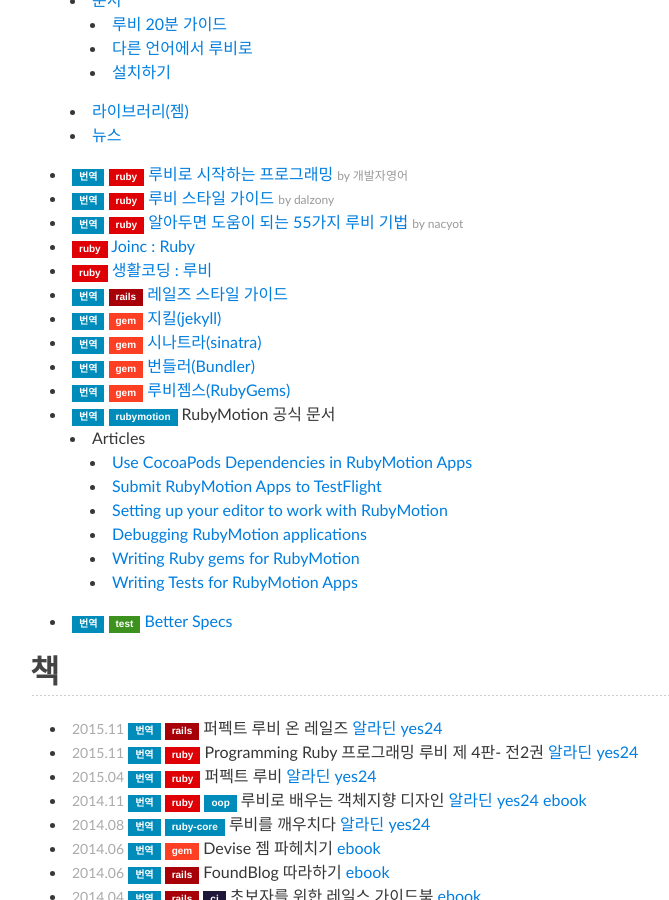
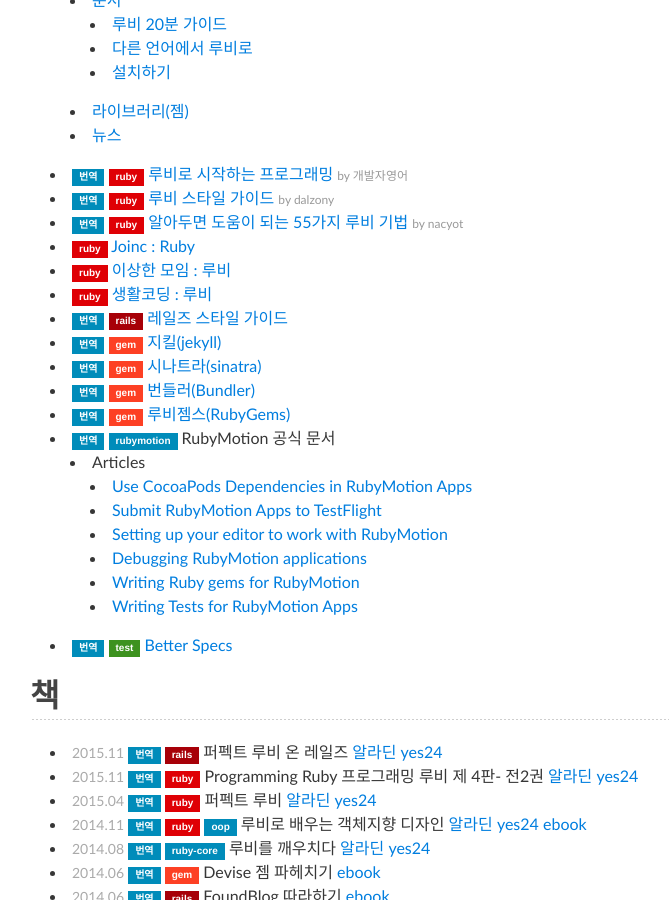
Before and after one commit to rubykr/rubykr.github.io, a Jekyll site: the page built from index.md, in a window 1280 px wide and 900 px high, scrolled down 1304 px. Shown: the whole window, without its empty margins (290-959 px from the left). Built offline with Jekyll 4.4.1, drawn with Linux system fonts in a browser that asks for light colours; comment, search, counter and statistics services are not loaded.

Commit message:
이상한 모임 링크 복원

```diff
--- a/index.md
+++ b/index.md
@@ -59,6 +59,7 @@
 - [루비 스타일 가이드](https://github.com/dalzony/ruby-style-guide/blob/master/README-koKR.md){: .article data-tags="translated ruby" data-author="dalzony"}
 - [알아두면 도움이 되는 55가지 루비 기법](https://gist.github.com/nacyot/7624036){: .article data-tags="translated ruby" data-author="nacyot"}
 - [Joinc : Ruby](http://www.joinc.co.kr/modules/moniwiki/wiki.php/Site/Ruby){: .article data-tags="ruby"}
+- [이상한 모임 : 루비](https://blog.weirdx.io/?s=+ruby){: .article data-tags="ruby"}
 - [생활코딩 : 루비](http://opentutorials.org/course/742/4554){: .article data-tags="ruby"}
 - [레일즈 스타일 가이드](https://github.com/pureugong/rails-style-guide/blob/master/README-koKR.md){: .article data-tags="translated rails"}
 - [지킬(jekyll)](http://jekyllrb-ko.github.io){: .article data-tags="translated gem"}
```
